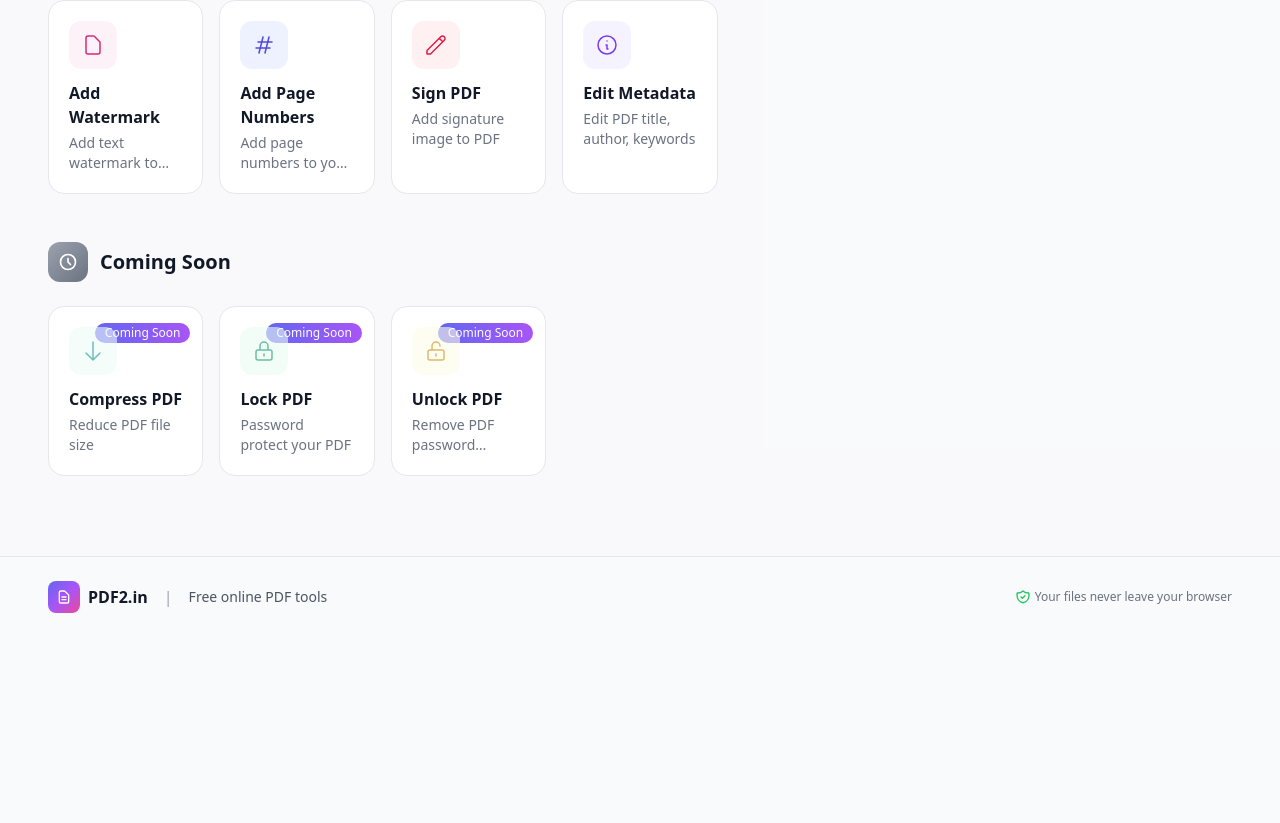
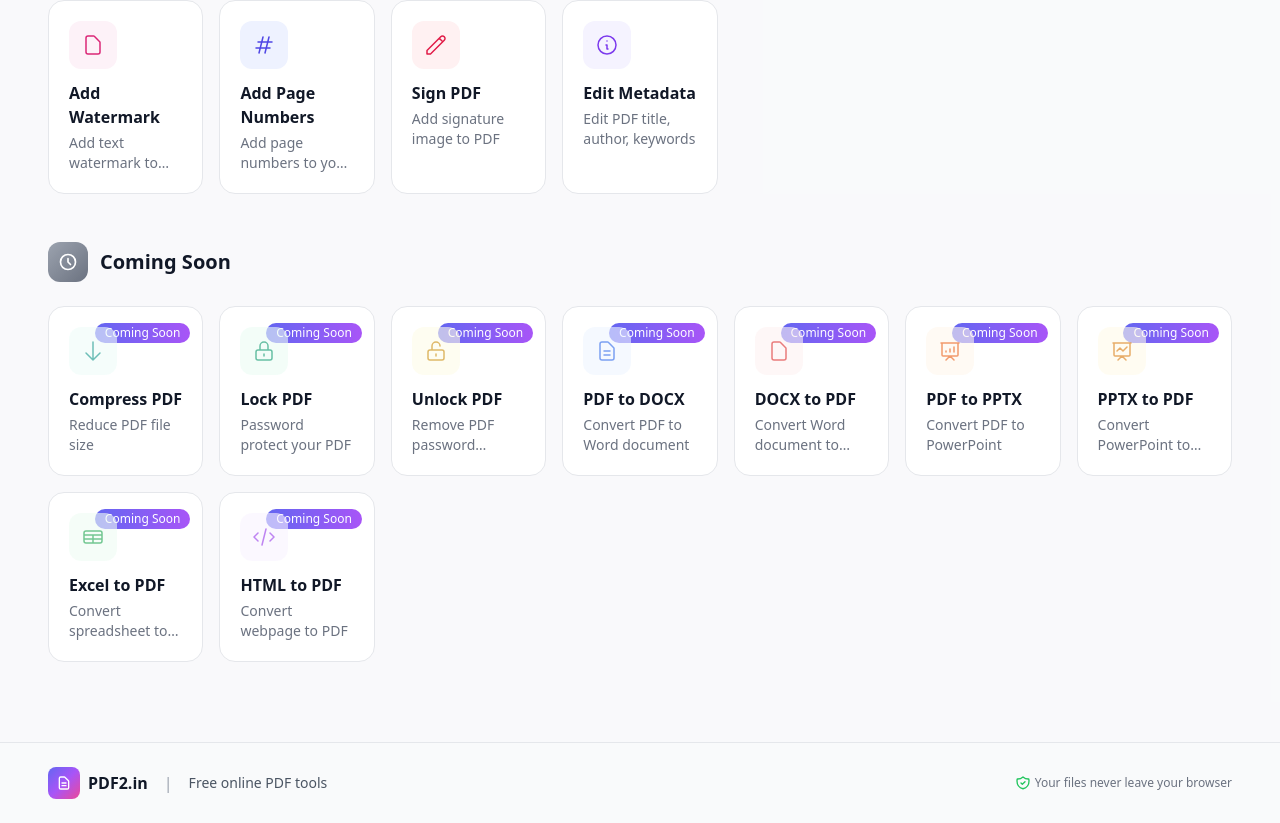
Before and after one commit to Aarohan-Enteprises/pdf-editor, a Next.js app: page / in a window 1280 px wide. Shown: the part 1585-2408 px from the top of the page. Before the commit the page ends 2222 px from the top, so only its background shows below. Built offline with nearby package versions, Linux system fonts and the light colour scheme.

Commit message:
Add conversion tools to Coming Soon section
Added PDF to DOCX, DOCX to PDF, PDF to PPTX, PPTX to PDF,
Excel to PDF, and HTML to PDF as upcoming features.

```diff
--- a/src/app/page.tsx
+++ b/src/app/page.tsx
@@ -223,6 +223,72 @@ const upcomingTools = [
     gradient: 'from-yellow-500 to-yellow-600',
     lightBg: 'bg-yellow-50 dark:bg-yellow-950/30',
     textColor: 'text-yellow-600 dark:text-yellow-400',
+  },
+  {
+    id: 'pdfToDocx',
+    icon: (
+      <svg className="w-6 h-6" fill="none" stroke="currentColor" viewBox="0 0 24 24">
+        <path strokeLinecap="round" strokeLinejoin="round" strokeWidth={1.5} d="M9 12h6m-6 4h6m2 5H7a2 2 0 01-2-2V5a2 2 0 012-2h5.586a1 1 0 01.707.293l5.414 5.414a1 1 0 01.293.707V19a2 2 0 01-2 2z" />
+      </svg>
+    ),
+    gradient: 'from-blue-600 to-blue-700',
+    lightBg: 'bg-blue-50 dark:bg-blue-950/30',
+    textColor: 'text-blue-600 dark:text-blue-400',
+  },
+  {
+    id: 'docxToPdf',
+    icon: (
+      <svg className="w-6 h-6" fill="none" stroke="currentColor" viewBox="0 0 24 24">
+        <path strokeLinecap="round" strokeLinejoin="round" strokeWidth={1.5} d="M7 21h10a2 2 0 002-2V9.414a1 1 0 00-.293-.707l-5.414-5.414A1 1 0 0012.586 3H7a2 2 0 00-2 2v14a2 2 0 002 2z" />
+      </svg>
+    ),
+    gradient: 'from-red-500 to-red-600',
+    lightBg: 'bg-red-50 dark:bg-red-950/30',
+    textColor: 'text-red-600 dark:text-red-400',
+  },
+  {
+    id: 'pdfToPptx',
+    icon: (
+      <svg className="w-6 h-6" fill="none" stroke="currentColor" viewBox="0 0 24 24">
+        <path strokeLinecap="round" strokeLinejoin="round" strokeWidth={1.5} d="M8 13v-1m4 1v-3m4 3V8M8 21l4-4 4 4M3 4h18M4 4h16v12a1 1 0 01-1 1H5a1 1 0 01-1-1V4z" />
+      </svg>
+    ),
+    gradient: 'from-orange-500 to-orange-600',
+    lightBg: 'bg-orange-50 dark:bg-orange-950/30',
+    textColor: 'text-orange-600 dark:text-orange-400',
+  },
+  {
+    id: 'pptxToPdf',
+    icon: (
+      <svg className="w-6 h-6" fill="none" stroke="currentColor" viewBox="0 0 24 24">
+        <path strokeLinecap="round" strokeLinejoin="round" strokeWidth={1.5} d="M7 12l3-3 3 3 4-4M8 21l4-4 4 4M3 4h18M4 4h16v12a1 1 0 01-1 1H5a1 1 0 01-1-1V4z" />
+      </svg>
+    ),
+    gradient: 'from-amber-500 to-amber-600',
+    lightBg: 'bg-amber-50 dark:bg-amber-950/30',
+    textColor: 'text-amber-600 dark:text-amber-400',
+  },
+  {
+    id: 'excelToPdf',
+    icon: (
+      <svg className="w-6 h-6" fill="none" stroke="currentColor" viewBox="0 0 24 24">
+        <path strokeLinecap="round" strokeLinejoin="round" strokeWidth={1.5} d="M3 10h18M3 14h18m-9-4v8m-7 0h14a2 2 0 002-2V8a2 2 0 00-2-2H5a2 2 0 00-2 2v8a2 2 0 002 2z" />
+      </svg>
+    ),
+    gradient: 'from-green-600 to-green-700',
+    lightBg: 'bg-green-50 dark:bg-green-950/30',
+    textColor: 'text-green-600 dark:text-green-400',
+  },
+  {
+    id: 'htmlToPdf',
+    icon: (
+      <svg className="w-6 h-6" fill="none" stroke="currentColor" viewBox="0 0 24 24">
+        <path strokeLinecap="round" strokeLinejoin="round" strokeWidth={1.5} d="M10 20l4-16m4 4l4 4-4 4M6 16l-4-4 4-4" />
+      </svg>
+    ),
+    gradient: 'from-purple-500 to-purple-600',
+    lightBg: 'bg-purple-50 dark:bg-purple-950/30',
+    textColor: 'text-purple-600 dark:text-purple-400',
   },
 ];
 
--- a/src/messages/en.json
+++ b/src/messages/en.json
@@ -233,6 +233,30 @@
     "unlockPdf": {
       "title": "Unlock PDF",
       "description": "Remove PDF password protection"
+    },
+    "pdfToDocx": {
+      "title": "PDF to DOCX",
+      "description": "Convert PDF to Word document"
+    },
+    "docxToPdf": {
+      "title": "DOCX to PDF",
+      "description": "Convert Word document to PDF"
+    },
+    "pdfToPptx": {
+      "title": "PDF to PPTX",
+      "description": "Convert PDF to PowerPoint"
+    },
+    "pptxToPdf": {
+      "title": "PPTX to PDF",
+      "description": "Convert PowerPoint to PDF"
+    },
+    "excelToPdf": {
+      "title": "Excel to PDF",
+      "description": "Convert spreadsheet to PDF"
+    },
+    "htmlToPdf": {
+      "title": "HTML to PDF",
+      "description": "Convert webpage to PDF"
     }
   }
 }
```
